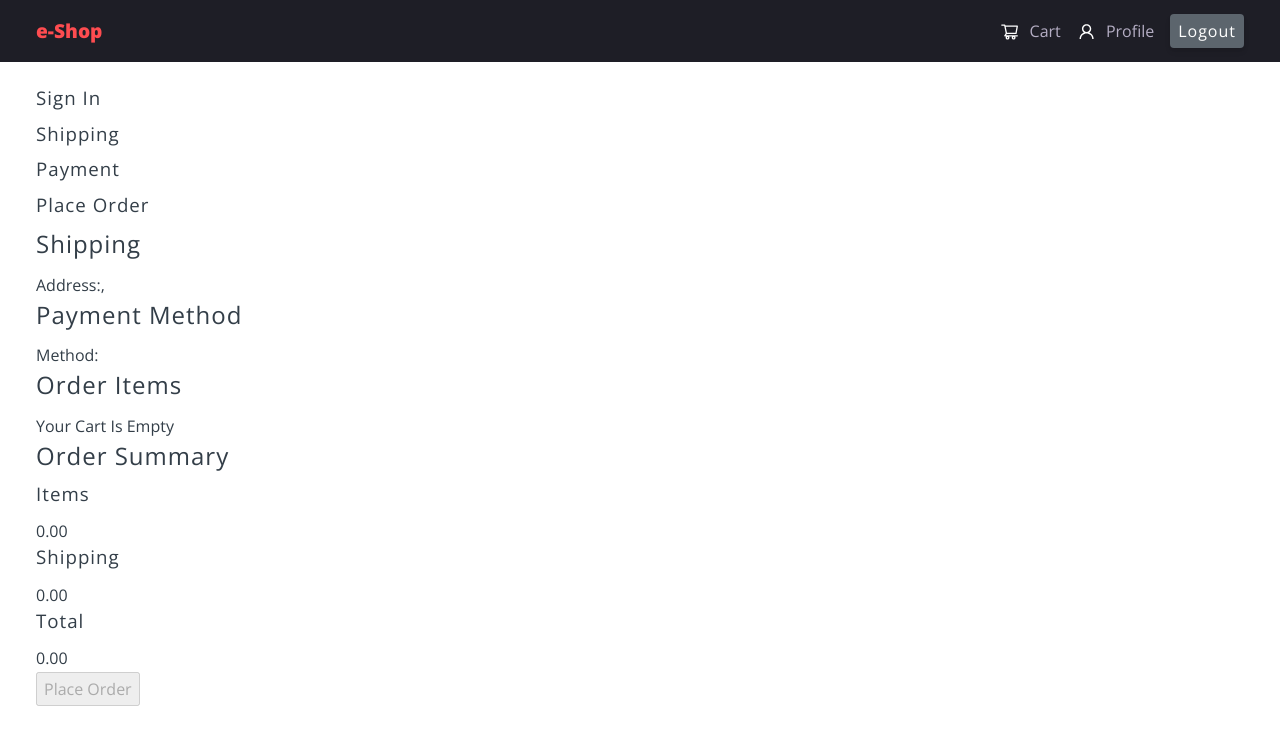
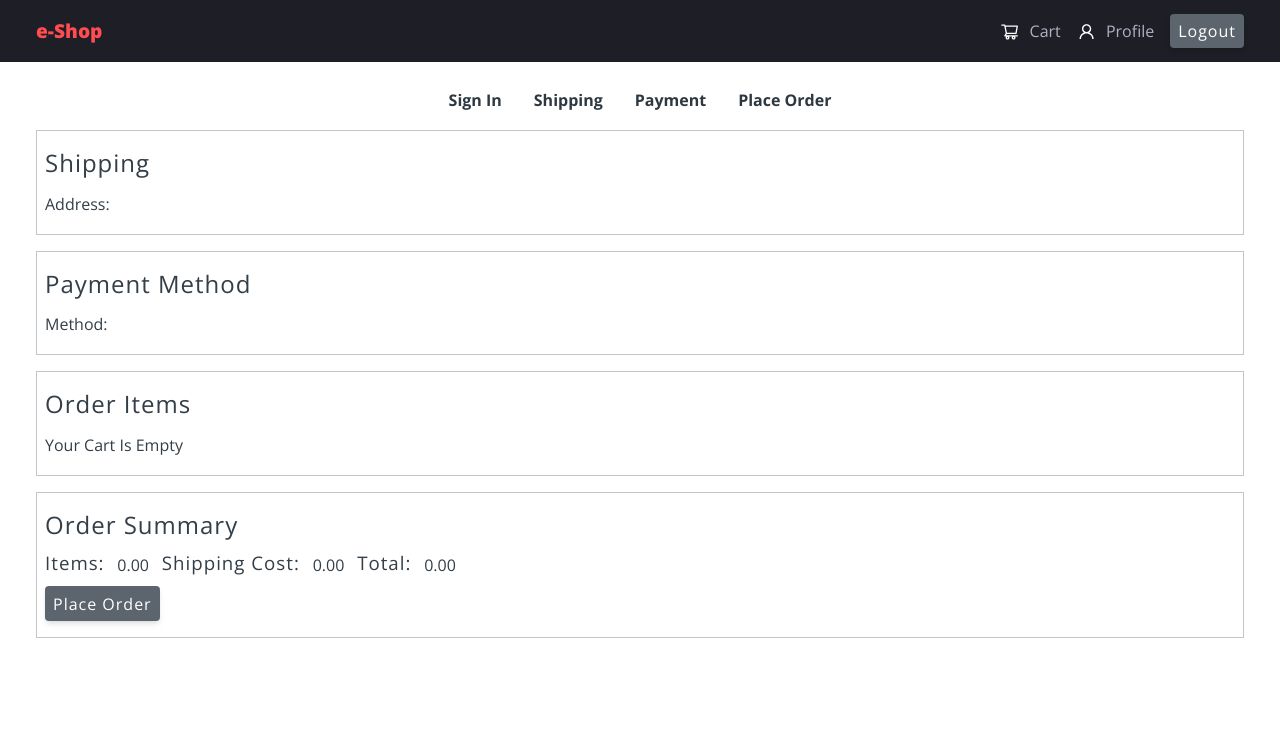
Before and after one commit to VentsiGeorgiev/e-shop, a React (Create React App) app in the folder client/: page /placeorder in a window 1280 px wide. Shown: the top 744 px of the page. Built offline with nearby package versions, Linux system fonts and the light colour scheme; sample sign-in values are in the browser's storage.

Commit message:
Add styles for checkout, payment, place order and shipping pages;

```diff
--- a/client/src/components/Checkout/Checkout.js
+++ b/client/src/components/Checkout/Checkout.js
@@ -1,16 +1,19 @@
 import { Link } from 'react-router-dom';
+import styles from './Checkout.module.scss';
+
 function Checkout({ step1, step2, step3, step4 }) {
+
     return (
-        <>
+        <div className={styles.checkout}>
             <div>
                 {step1
                     ? (
                         <Link to='/sign-in'>
-                            <h3>Sign In</h3>
+                            <p className={step1 ? `${styles.active}` : ''}>Sign In</p>
                         </Link>)
                     : (
                         <div disabled={true} to='/sign-in'>
-                            <p>Sign In</p>
+                            <p className={step1 ? `${styles.active}` : ''}>Sign In</p>
                         </div>)
                 }
             </div>
@@ -18,11 +21,11 @@ function Checkout({ step1, step2, step3, step4 }) {
                 {step2
                     ? (
                         <Link to='/shipping'>
-                            <h3>Shipping</h3>
+                            <p className={step2 ? `${styles.active}` : ''}>Shipping</p>
                         </Link>)
                     : (
                         <div disabled={true} to='/shipping'>
-                            <p>Shipping</p>
+                            <p className={step2 ? `${styles.active}` : ''}>Shipping</p>
                         </div>)
                 }
             </div>
@@ -30,11 +33,11 @@ function Checkout({ step1, step2, step3, step4 }) {
                 {step3
                     ? (
                         <Link to='/payment'>
-                            <h3>Payment</h3>
+                            <p className={step3 ? `${styles.active}` : ''}>Payment</p>
                         </Link>)
                     : (
                         <div disabled={true} to='/payment'>
-                            <p>Payment</p>
+                            <p className={step3 ? `${styles.active}` : ''}>Payment</p>
                         </div>)
                 }
             </div>
@@ -42,15 +45,15 @@ function Checkout({ step1, step2, step3, step4 }) {
                 {step4
                     ? (
                         <Link to='/placeorder'>
-                            <h3>Place Order</h3>
+                            <p className={step4 ? `${styles.active}` : ''}>Place Order</p>
                         </Link>)
                     : (
                         <div disabled={true} to='/placeorder'>
-                            <p>Place Order</p>
+                            <p className={step4 ? `${styles.active}` : ''}>Place Order</p>
                         </div>)
                 }
             </div>
-        </>
+        </div>
 
     );
 }
--- /dev/null
+++ b/client/src/components/Checkout/Checkout.module.scss
@@ -0,0 +1,13 @@
+@import '../../styles/variables.scss';
+
+.checkout {
+    display: flex;
+    justify-content: center;
+    gap: 2rem;
+    margin-bottom: 1rem;
+}
+
+.active {
+    color: $primary-800;
+    font-weight: bold;
+}
--- a/client/src/pages/Payment/Payment.js
+++ b/client/src/pages/Payment/Payment.js
@@ -32,7 +32,7 @@ function Payment() {
         <>
             <Checkout step1 step2 step3 />
             <h1>Payment Method</h1>
-            <form onSubmit={onSubmitHandler}>
+            <form className='form' onSubmit={onSubmitHandler}>
                 <fieldset>
                     <legend>Select a payment method:</legend>
                     <div>
@@ -63,7 +63,7 @@ function Payment() {
                     </div>
                 </fieldset>
 
-                <button>Continue</button>
+                <button className='btn'>Continue</button>
             </form>
         </>
 
--- a/client/src/pages/PlaceOrder/PlaceOrder.js
+++ b/client/src/pages/PlaceOrder/PlaceOrder.js
@@ -4,6 +4,7 @@ import { Link, useNavigate } from 'react-router-dom';
 import Checkout from '../../components/Checkout/Checkout';
 import Message from '../../components/Message/Message';
 import { orderCreate } from '../../features/order/orderSlice';
+import styles from './PlaceOrder.module.scss';
 
 function PlaceOrder() {
 
@@ -47,49 +48,47 @@ function PlaceOrder() {
             {isError && <Message text={message} />}
             <Checkout step1 step2 step3 step4 />
             <section>
-                <div>
+                <div className={styles.shipping}>
                     <h2>Shipping</h2>
-                    <p>Address:
-                        {cart.shippingAddress.address},
-                        {cart.shippingAddress.city}
-                        {cart.shippingAddress.country}
-                        {cart.shippingAddress.postalCode}
+                    <p className={styles.shipping__address}>Address:
+                        <span>{cart.shippingAddress.address}</span>
+                        <span>{cart.shippingAddress.city}</span>
+                        <span>{cart.shippingAddress.country}</span>
+                        <span>{cart.shippingAddress.postalCode}</span>
                     </p>
                 </div>
-                <div>
+                <div className={styles.method}>
                     <h2>Payment Method</h2>
                     <p>Method: {cart.paymentMethod}</p>
                 </div>
-                <div>
+                <div className={styles.items}>
                     <h2>Order Items</h2>
                     <div>
                         {cart.cartItems.length === 0 ? <p>Your Cart Is Empty</p> : (
-                            <div>
+                            <>
                                 {cart.cartItems.map((item) => (
-                                    <div key={item.product}>
+                                    <div className={styles.items__wrapper} key={item.product}>
                                         <img src={item.image} alt={item.name} width={50} height={50} />
                                         <Link to={`/products/${item.product}`}>{item.name}</Link>
                                         <p>{item.qty} x {item.price} = ${(item.qty * item.price).toFixed(2)}</p>
                                     </div>
                                 ))}
-                            </div>
+                            </>
                         )}
                     </div>
                 </div>
             </section>
 
-            <section>
+            <section className={styles.summary}>
                 <h2>Order Summary</h2>
-                <div>
-                    <h3>Items</h3>
+                <div className={styles.summary__wrapper}>
+                    <h3>Items:</h3>
                     <p>{itemsPrice}</p>
-                </div>
-                <div>
-                    <h3>Shipping</h3>
+
+                    <h3>Shipping Cost:</h3>
                     <p>{shippingPrice}</p>
-                </div>
-                <div>
-                    <h3>Total</h3>
+
+                    <h3>Total:</h3>
                     <p>{totalPrice}</p>
                 </div>
                 <div>
@@ -97,6 +96,7 @@ function PlaceOrder() {
                         type="button"
                         disabled={cart.cartItems.length === 0}
                         onClick={placeOrderHandler}
+                        className='btn'
                     >
                         Place Order
                     </button>
--- /dev/null
+++ b/client/src/pages/PlaceOrder/PlaceOrder.module.scss
@@ -0,0 +1,40 @@
+@import '../../styles/variables.scss';
+
+.shipping {
+    padding: 1rem 0.5rem;
+    border: 1px solid $primary-50;
+    margin-bottom: 1rem;
+
+    &__address span {
+        margin-left: 6px;
+    }
+}
+.method {
+    padding: 1rem 0.5rem;
+    border: 1px solid $primary-50;
+    margin-bottom: 1rem;
+}
+
+.items {
+    padding: 1rem 0.5rem;
+    border: 1px solid $primary-50;
+    margin-bottom: 1rem;
+
+    &__wrapper {
+        display: flex;
+        align-items: center;
+        gap: 1rem;
+        margin-bottom: 1rem;
+    }
+}
+
+.summary {
+    padding: 1rem 0.5rem;
+    border: 1px solid $primary-50;
+    margin-bottom: 1rem;
+
+    &__wrapper {
+        display: flex;
+        gap: 0.8rem;
+    }
+}
--- a/client/src/pages/Shipping/Shipping.js
+++ b/client/src/pages/Shipping/Shipping.js
@@ -39,8 +39,8 @@ function Shipping() {
     return (
         <>
             <Checkout step1 step2 />
-            <h1>Shipping</h1>
-            <form onSubmit={onSubmitHandler}>
+            <form className='form' onSubmit={onSubmitHandler}>
+                <h2>Shipping</h2>
                 <div>
                     <input
                         type="text"
@@ -49,6 +49,7 @@ function Shipping() {
                         value={address}
                         onChange={(e) => setAddress(e.target.value)}
                         placeholder="Address"
+                        className='form__input'
                     />
                 </div>
                 <div>
@@ -59,6 +60,7 @@ function Shipping() {
                         value={city}
                         onChange={(e) => setCity(e.target.value)}
                         placeholder="City"
+                        className='form__input'
                     />
                 </div>
                 <div>
@@ -69,6 +71,7 @@ function Shipping() {
                         value={postalCode}
                         onChange={(e) => setPostalCode(e.target.value)}
                         placeholder="Postal code"
+                        className='form__input'
                     />
                 </div>
                 <div>
@@ -79,9 +82,10 @@ function Shipping() {
                         value={country}
                         onChange={(e) => setCountry(e.target.value)}
                         placeholder="Country"
+                        className='form__input'
                     />
                 </div>
-                <button>Continue</button>
+                <button className='btn'>Continue</button>
             </form>
         </>
 
--- a/client/src/styles/index.scss
+++ b/client/src/styles/index.scss
@@ -83,3 +83,7 @@ a {
         box-shadow: $shadow-4;
     }
 }
+
+fieldset {
+    margin-bottom: 1rem;
+}
```
